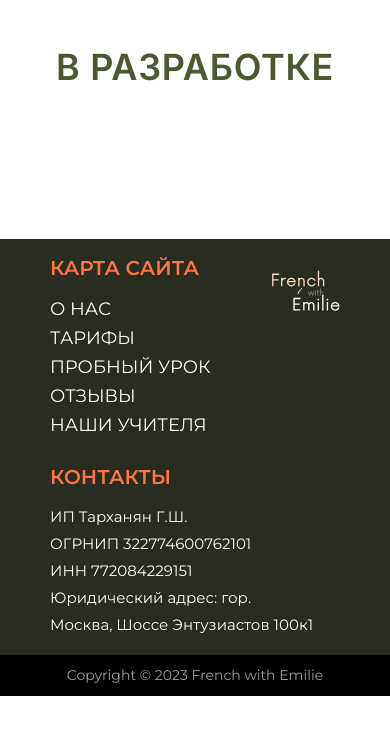
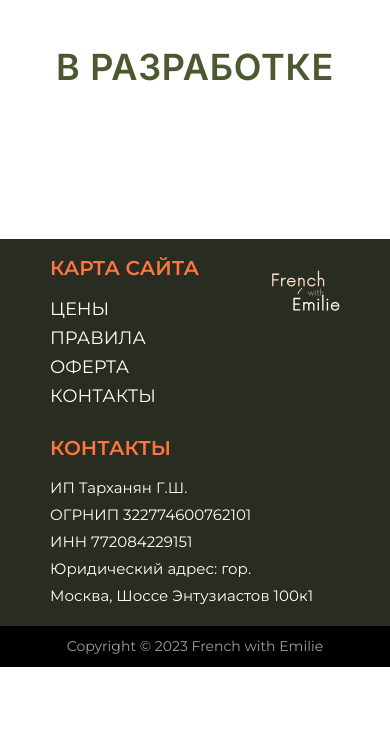
Before and after one commit to socialcolor/fwe, a React (Create React App) app in the folder project/: page / in a window 390 px wide. Shown: the part 949-1683 px from the top of the page. After the commit the page ends 1616 px from the top, so only its background shows below. Built offline with nearby package versions, Linux system fonts and the light colour scheme.

Commit message:
Tablet version

```diff
--- a/project/src/components/footer.tsx
+++ b/project/src/components/footer.tsx
@@ -5,8 +5,6 @@ import { DeviceQuery } from '../styles/device-query';
 
 const StyledFooter = styled.footer`
     width: 100%;
-    height: 1000px;
-
 `
 const StyledWrapper = styled.div`
     position: relative;
--- a/project/src/const.ts
+++ b/project/src/const.ts
@@ -33,6 +33,29 @@ export const enum AppRoute {
 //   },
 // }
 
+// export const MenuFooter: MenuType = {
+//   about: {
+//     name: 'О нас',
+//     link: '#about',
+//   },
+//   price: {
+//     name: 'Тарифы',
+//     link: '#price',
+//   },
+//   teachers: {
+//     name: 'Пробный урок',
+//     link: '#teachers',
+//   },
+//   reviews: {
+//     name: 'Отзывы',
+//     link: '#reviews',
+//   },
+//   contacts: {
+//     name: 'Наши учителя',
+//     link: '#contacts',
+//   },
+// }
+
 export const Menu: MenuType = {
   price: {
     name: 'Цены',
@@ -52,44 +75,21 @@ export const Menu: MenuType = {
   },
 }
 
-// export const MenuFooter: MenuType = {
-//   price: {
-//     name: 'Цены',
-//     link: '#price',
-//   },
-//   rules: {
-//     name: 'Правила',
-//     link: '#rules',
-//   },
-//   offer: {
-//     name: 'Оферта',
-//     link: '#Offer',
-//   },
-//   contacts: {
-//     name: 'Контакты',
-//     link: '#contacts',
-//   },
-// }
-
 export const MenuFooter: MenuType = {
-  about: {
-    name: 'О нас',
-    link: '#about',
-  },
   price: {
-    name: 'Тарифы',
+    name: 'Цены',
     link: '#price',
   },
-  teachers: {
-    name: 'Пробный урок',
-    link: '#teachers',
+  rules: {
+    name: 'Правила',
+    link: '#rules',
   },
-  reviews: {
-    name: 'Отзывы',
-    link: '#reviews',
+  offer: {
+    name: 'Оферта',
+    link: '#Offer',
   },
   contacts: {
-    name: 'Наши учителя',
+    name: 'Контакты',
     link: '#contacts',
   },
 }
```
